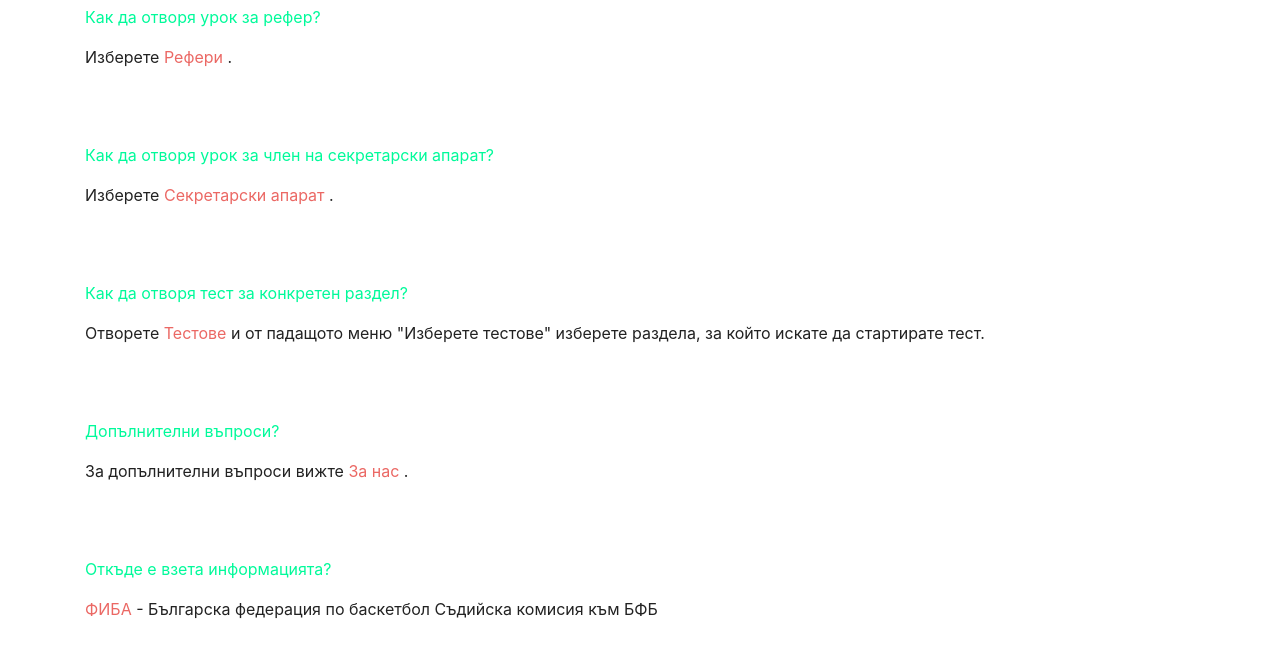
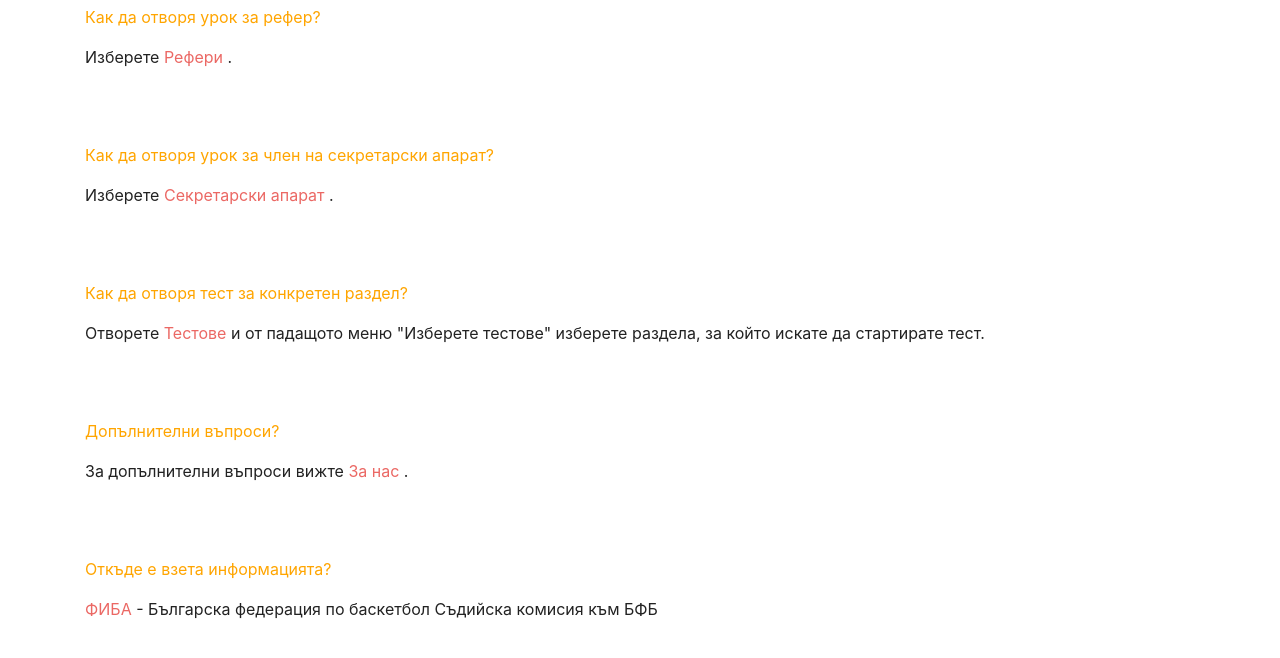
Before and after one commit to SimeonMarkov/basket-refs, a plain HTML site: page app/faq.html in a window 1280 px wide. Shown: the part 128-786 px from the top of the page. Drawn offline with nearby package versions, Linux system fonts and the light colour scheme; a web font is replaced by a local one.

Commit message:
change faq text color

```diff
--- a/app/styles/main.css
+++ b/app/styles/main.css
@@ -60,7 +60,7 @@
 }
 
 p.faq {
-    color: mediumspringgreen;
+    color: orange;
 }
 
 div.faq {
```
